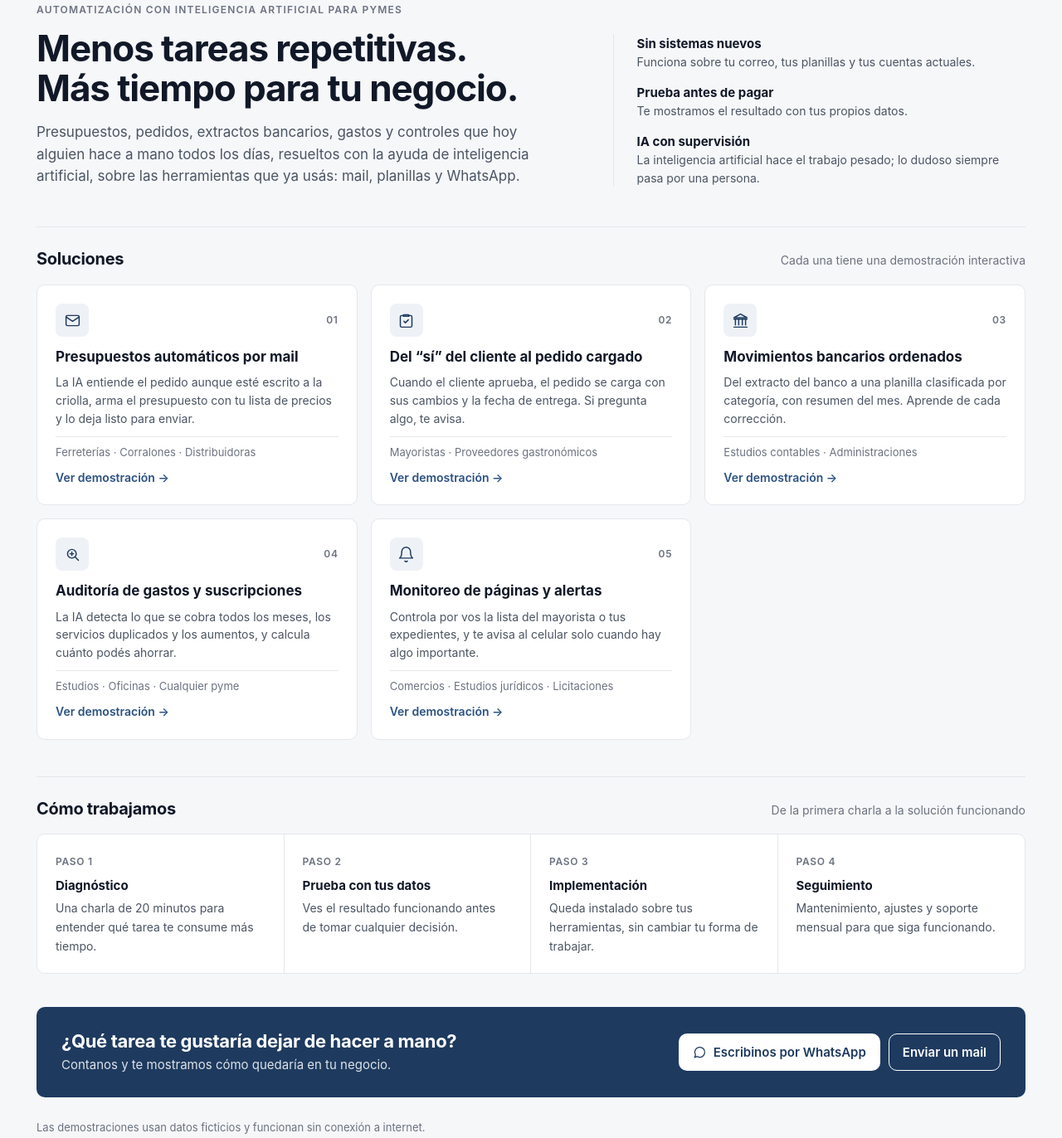
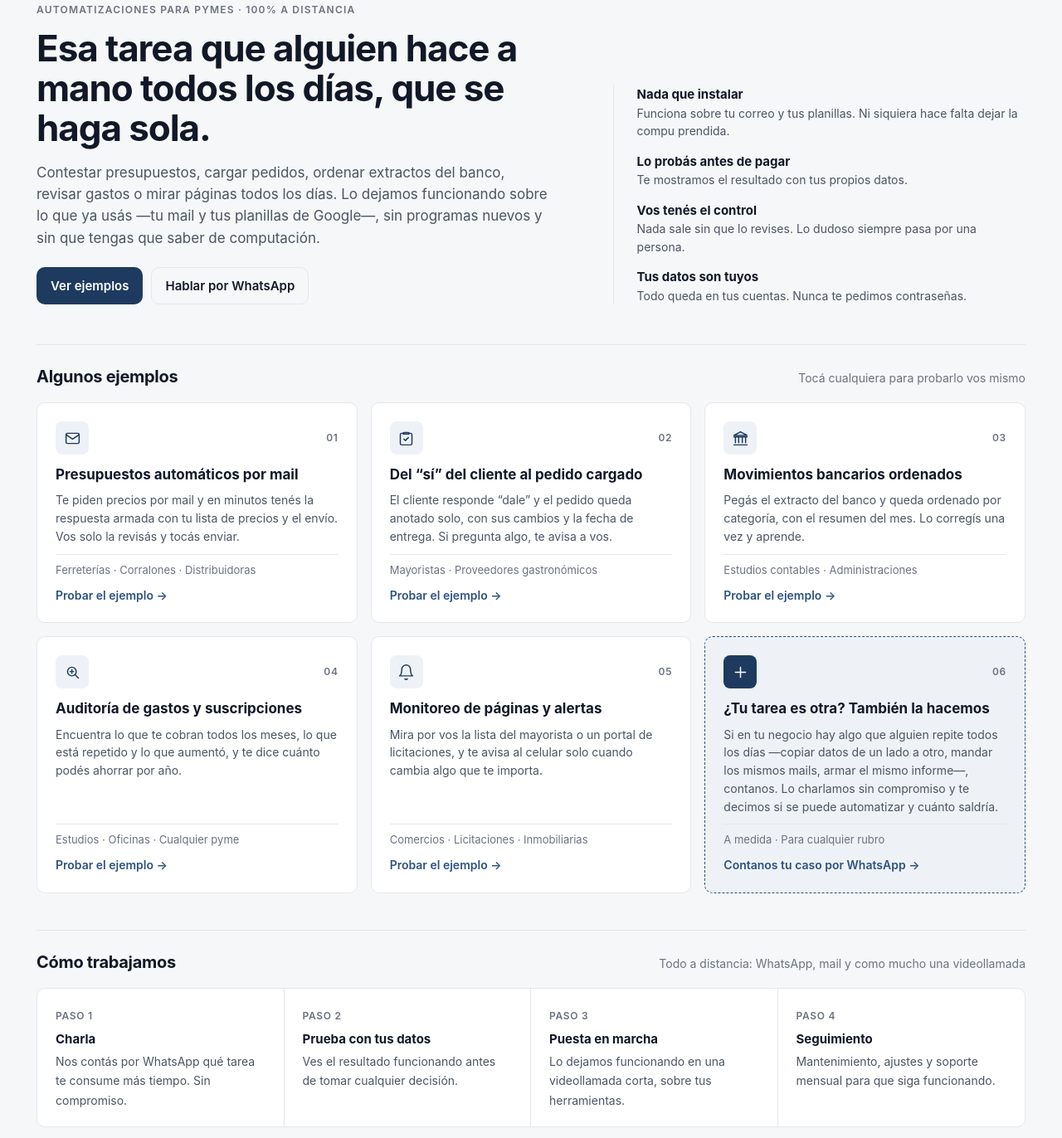
Before and after one commit to mazsolucionesinteligentes/mazsolucionesinteligentes.github.io, a plain HTML site: page index.html in a window 1280 px wide. Shown: the part 154-1526 px from the top of the page at 83% size. Drawn offline with Linux system fonts and the light colour scheme.

Commit message:
Portada más simple: textos llanos, sexta tarjeta para tareas a medida y preguntas frecuentes

```diff
--- a/index.html
+++ b/index.html
@@ -66,76 +66,105 @@
     .how { grid-template-columns: 1fr; }
     .how div { border-right: 0; border-bottom: 1px solid var(--line); }
   }
+  .hero-cta { display: flex; gap: 10px; flex-wrap: wrap; margin-top: 22px; }
+  .sol.custom { border-style: dashed; border-color: var(--accent-2); background: var(--accent-soft); }
+  .sol.custom .ic { background: var(--accent); color: var(--accent-ink); }
+  .faq { display: grid; gap: 10px; }
+  .faq details { background: var(--panel); border: 1px solid var(--line); border-radius: var(--radius); padding: 14px 18px; }
+  .faq summary { cursor: pointer; font-weight: 600; }
+  .faq p { margin: 8px 0 0; color: var(--ink-2); }
 </style>
 </head>
 <body>
 <header class="topbar">
   <a class="brand" href="index.html"><svg class="brand-logo" viewBox="-6 -6 341 80" role="img" aria-label="MAZ Soluciones Inteligentes"><g fill="none" stroke-width="10" stroke-linejoin="round" stroke-linecap="round"><path class="lg-ink" d="M0 60 V0 L20 34 L40 0 V60 M52 60 L72 0 L92 60 M59.5 40 H84.5"/><path class="lg-acc" d="M104 0 H144 L104 60 H150"/></g><path class="lg-acc-f" d="M148 49 L163 60 L148 71 Z"/><line class="lg-div" x1="180" y1="-2" x2="180" y2="62" stroke-width="1.5"/><text class="lg-txt" x="198" y="25" font-size="21" font-weight="650">Soluciones</text><text class="lg-txt" x="198" y="53" font-size="21" font-weight="650">Inteligentes</text></svg></a>
   <span class="spacer"></span>
-  <a class="btn ghost small" href="#soluciones">Ver soluciones</a>
+  <a class="btn ghost small" href="#soluciones">Ver ejemplos</a>
 </header>
 
 <main class="wrap">
   <section class="intro">
     <div>
-      <div class="kicker">Automatización con inteligencia artificial para pymes</div>
-      <h1>Menos tareas repetitivas.<br>Más tiempo para tu negocio.</h1>
-      <p>Presupuestos, pedidos, extractos bancarios, gastos y controles que hoy alguien hace a mano todos los días,
-        resueltos con la ayuda de inteligencia artificial, sobre las herramientas que ya usás: mail, planillas y WhatsApp.</p>
+      <div class="kicker">Automatizaciones para pymes · 100% a distancia</div>
+      <h1>Esa tarea que alguien hace a mano todos los días, que se haga sola.</h1>
+      <p>Contestar presupuestos, cargar pedidos, ordenar extractos del banco, revisar gastos o mirar páginas todos los días.
+        Lo dejamos funcionando sobre lo que ya usás —tu mail y tus planillas de Google—, sin programas nuevos y sin que tengas que saber de computación.</p>
+      <div class="hero-cta">
+        <a class="btn" href="#soluciones">Ver ejemplos</a>
+        <a class="btn ghost" href="https://wa.me/5491150196418?text=Hola%2C%20vi%20la%20p%C3%A1gina%20de%20MAZ%20y%20quer%C3%ADa%20consultar" target="_blank" rel="noopener">Hablar por WhatsApp</a>
+      </div>
     </div>
     <div class="facts">
-      <div><b>Sin sistemas nuevos</b>Funciona sobre tu correo, tus planillas y tus cuentas actuales.</div>
-      <div><b>Prueba antes de pagar</b>Te mostramos el resultado con tus propios datos.</div>
-      <div><b>IA con supervisión</b>La inteligencia artificial hace el trabajo pesado; lo dudoso siempre pasa por una persona.</div>
+      <div><b>Nada que instalar</b>Funciona sobre tu correo y tus planillas. Ni siquiera hace falta dejar la compu prendida.</div>
+      <div><b>Lo probás antes de pagar</b>Te mostramos el resultado con tus propios datos.</div>
+      <div><b>Vos tenés el control</b>Nada sale sin que lo revises. Lo dudoso siempre pasa por una persona.</div>
+      <div><b>Tus datos son tuyos</b>Todo queda en tus cuentas. Nunca te pedimos contraseñas.</div>
     </div>
   </section>
 
-  <div class="section-title" id="soluciones"><h2>Soluciones</h2><span>Cada una tiene una demostración interactiva</span></div>
+  <div class="section-title" id="soluciones"><h2>Algunos ejemplos</h2><span>Tocá cualquiera para probarlo vos mismo</span></div>
 
   <div class="grid">
     <a class="sol" href="1-presupuestos-por-mail.html">
       <div class="top"><span class="ic"><svg viewBox="0 0 24 24" fill="none" stroke="currentColor" stroke-width="1.7" stroke-linecap="round" stroke-linejoin="round"><rect x="3" y="5" width="18" height="14" rx="2"/><path d="m3 7 9 6 9-6"/></svg></span><span class="n">01</span></div>
       <h3>Presupuestos automáticos por mail</h3>
-      <p>La IA entiende el pedido aunque esté escrito a la criolla, arma el presupuesto con tu lista de precios y lo deja listo para enviar.</p>
+      <p>Te piden precios por mail y en minutos tenés la respuesta armada con tu lista de precios y el envío. Vos solo la revisás y tocás enviar.</p>
       <div class="for">Ferreterías · Corralones · Distribuidoras</div>
-      <span class="go">Ver demostración →</span>
+      <span class="go">Probar el ejemplo →</span>
     </a>
     <a class="sol" href="2-pedido-aprobado.html">
       <div class="top"><span class="ic"><svg viewBox="0 0 24 24" fill="none" stroke="currentColor" stroke-width="1.7" stroke-linecap="round" stroke-linejoin="round"><path d="M9 4h6a1 1 0 0 1 1 1v1H8V5a1 1 0 0 1 1-1Z"/><path d="M16 5h2a2 2 0 0 1 2 2v12a2 2 0 0 1-2 2H6a2 2 0 0 1-2-2V7a2 2 0 0 1 2-2h2"/><path d="m9 13 2 2 4-4"/></svg></span><span class="n">02</span></div>
       <h3>Del “sí” del cliente al pedido cargado</h3>
-      <p>Cuando el cliente aprueba, el pedido se carga con sus cambios y la fecha de entrega. Si pregunta algo, te avisa.</p>
+      <p>El cliente responde “dale” y el pedido queda anotado solo, con sus cambios y la fecha de entrega. Si pregunta algo, te avisa a vos.</p>
       <div class="for">Mayoristas · Proveedores gastronómicos</div>
-      <span class="go">Ver demostración →</span>
+      <span class="go">Probar el ejemplo →</span>
     </a>
     <a class="sol" href="3-movimientos-bancarios.html">
       <div class="top"><span class="ic"><svg viewBox="0 0 24 24" fill="none" stroke="currentColor" stroke-width="1.7" stroke-linecap="round" stroke-linejoin="round"><path d="M3 10h18"/><path d="m12 3 9 5H3l9-5Z"/><path d="M5 10v8M9.5 10v8M14.5 10v8M19 10v8"/><path d="M3 21h18"/></svg></span><span class="n">03</span></div>
       <h3>Movimientos bancarios ordenados</h3>
-      <p>Del extracto del banco a una planilla clasificada por categoría, con resumen del mes. Aprende de cada corrección.</p>
+      <p>Pegás el extracto del banco y queda ordenado por categoría, con el resumen del mes. Lo corregís una vez y aprende.</p>
       <div class="for">Estudios contables · Administraciones</div>
-      <span class="go">Ver demostración →</span>
+      <span class="go">Probar el ejemplo →</span>
     </a>
     <a class="sol" href="4-auditoria-suscripciones.html">
       <div class="top"><span class="ic"><svg viewBox="0 0 24 24" fill="none" stroke="currentColor" stroke-width="1.7" stroke-linecap="round" stroke-linejoin="round"><circle cx="11" cy="11" r="6"/><path d="m20 20-4.5-4.5"/><path d="M11 8.5v5M8.5 11h5"/></svg></span><span class="n">04</span></div>
       <h3>Auditoría de gastos y suscripciones</h3>
-      <p>La IA detecta lo que se cobra todos los meses, los servicios duplicados y los aumentos, y calcula cuánto podés ahorrar.</p>
+      <p>Encuentra lo que te cobran todos los meses, lo que está repetido y lo que aumentó, y te dice cuánto podés ahorrar por año.</p>
       <div class="for">Estudios · Oficinas · Cualquier pyme</div>
-      <span class="go">Ver demostración →</span>
+      <span class="go">Probar el ejemplo →</span>
     </a>
     <a class="sol" href="5-vigilar-web.html">
       <div class="top"><span class="ic"><svg viewBox="0 0 24 24" fill="none" stroke="currentColor" stroke-width="1.7" stroke-linecap="round" stroke-linejoin="round"><path d="M6 8a6 6 0 0 1 12 0c0 7 3 9 3 9H3s3-2 3-9"/><path d="M10.3 21a1.94 1.94 0 0 0 3.4 0"/></svg></span><span class="n">05</span></div>
       <h3>Monitoreo de páginas y alertas</h3>
-      <p>Controla por vos la lista del mayorista o tus expedientes, y te avisa al celular solo cuando hay algo importante.</p>
-      <div class="for">Comercios · Estudios jurídicos · Licitaciones</div>
-      <span class="go">Ver demostración →</span>
+      <p>Mira por vos la lista del mayorista o un portal de licitaciones, y te avisa al celular solo cuando cambia algo que te importa.</p>
+      <div class="for">Comercios · Licitaciones · Inmobiliarias</div>
+      <span class="go">Probar el ejemplo →</span>
+    </a>
+    <a class="sol custom" href="https://wa.me/5491150196418?text=Hola%2C%20tengo%20otra%20tarea%20repetitiva%20que%20quiero%20dejar%20de%20hacer%20a%20mano%3A%20" target="_blank" rel="noopener">
+      <div class="top"><span class="ic"><svg viewBox="0 0 24 24" fill="none" stroke="currentColor" stroke-width="1.7" stroke-linecap="round" stroke-linejoin="round"><path d="M12 5v14M5 12h14"/></svg></span><span class="n">06</span></div>
+      <h3>¿Tu tarea es otra? También la hacemos</h3>
+      <p>Si en tu negocio hay algo que alguien repite todos los días —copiar datos de un lado a otro, mandar los mismos mails, armar el mismo informe—, contanos. Lo charlamos sin compromiso y te decimos si se puede automatizar y cuánto saldría.</p>
+      <div class="for">A medida · Para cualquier rubro</div>
+      <span class="go">Contanos tu caso por WhatsApp →</span>
     </a>
   </div>
 
-  <div class="section-title" style="margin-top:44px"><h2>Cómo trabajamos</h2><span>De la primera charla a la solución funcionando</span></div>
+  <div class="section-title" style="margin-top:44px"><h2>Cómo trabajamos</h2><span>Todo a distancia: WhatsApp, mail y como mucho una videollamada</span></div>
   <section class="how">
-    <div><span class="k">PASO 1</span><b>Diagnóstico</b><span>Una charla de 20 minutos para entender qué tarea te consume más tiempo.</span></div>
+    <div><span class="k">PASO 1</span><b>Charla</b><span>Nos contás por WhatsApp qué tarea te consume más tiempo. Sin compromiso.</span></div>
     <div><span class="k">PASO 2</span><b>Prueba con tus datos</b><span>Ves el resultado funcionando antes de tomar cualquier decisión.</span></div>
-    <div><span class="k">PASO 3</span><b>Implementación</b><span>Queda instalado sobre tus herramientas, sin cambiar tu forma de trabajar.</span></div>
+    <div><span class="k">PASO 3</span><b>Puesta en marcha</b><span>Lo dejamos funcionando en una videollamada corta, sobre tus herramientas.</span></div>
     <div><span class="k">PASO 4</span><b>Seguimiento</b><span>Mantenimiento, ajustes y soporte mensual para que siga funcionando.</span></div>
+  </section>
+
+  <div class="section-title" style="margin-top:44px"><h2>Preguntas frecuentes</h2><span>Lo que casi todos nos preguntan</span></div>
+  <section class="faq">
+    <details><summary>¿Tengo que instalar algún programa?</summary><p>No. Funciona sobre tu cuenta de Google (Gmail y planillas) o directamente en el navegador. No hace falta dejar la computadora prendida.</p></details>
+    <details><summary>¿Qué pasa con mis datos?</summary><p>Quedan en tus cuentas. No te pedimos contraseñas ni claves del banco, y en las soluciones con datos sensibles (bancos, tarjetas) la información nunca pasa por nosotros.</p></details>
+    <details><summary>¿Y si se equivoca?</summary><p>Lo que no entiende no lo inventa: te lo marca para que lo veas vos. En los presupuestos, nada se envía sin que lo revises.</p></details>
+    <details><summary>No sé mucho de computación, ¿puedo usarlo igual?</summary><p>Sí. Lo dejamos andando nosotros y te queda funcionando solo. Te explicamos lo poco que tenés que hacer, paso a paso.</p></details>
+    <details><summary>¿Cuánto cuesta?</summary><p>Depende de la solución. Siempre es un precio fijo, sin sorpresas, y lo ves funcionando con tus datos antes de decidir.</p></details>
+    <details><summary>¿Trabajan en todo el país?</summary><p>Sí: todo se hace a distancia, por WhatsApp, mail y videollamada.</p></details>
   </section>
 
   <section class="contact">
@@ -147,7 +176,7 @@
     </div>
   </section>
 
-  <p class="note">Las demostraciones usan datos ficticios y funcionan sin conexión a internet.</p>
+  <p class="note">Los ejemplos usan datos inventados y funcionan sin conexión a internet: podés probarlos tranquilo.</p>
 </main>
 </body>
 </html>
```
